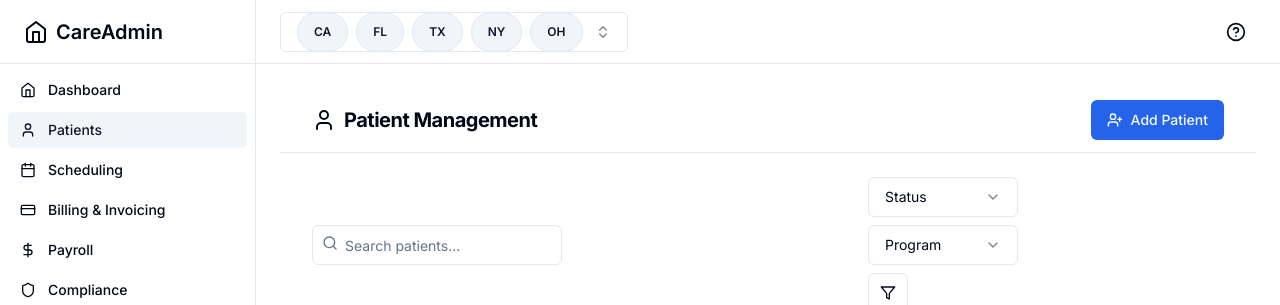
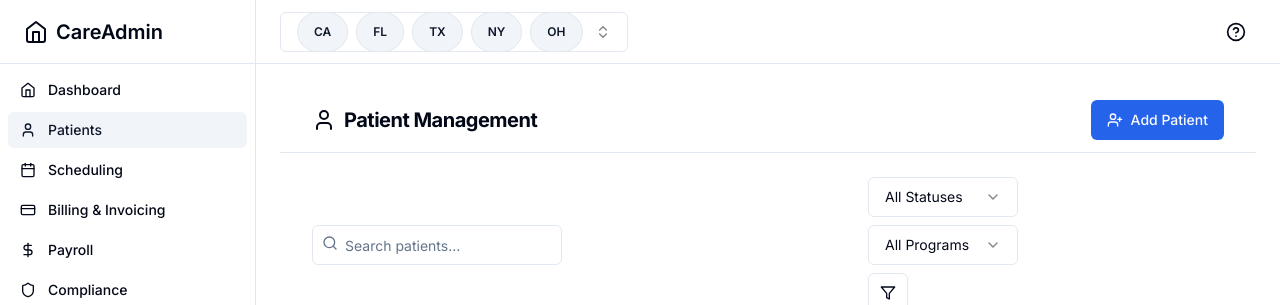
Before and after one commit to dzodze00/careadmin, a Next.js app: page /patients in a window 1280 px wide. Shown: the top 305 px of the page. Built offline with nearby package versions, Linux system fonts and the light colour scheme.

Commit message:
Update page.tsx

```diff
--- a/app/patients/page.tsx
+++ b/app/patients/page.tsx
@@ -221,7 +221,9 @@ export default function PatientsPage() {
               <div className="flex flex-wrap gap-2">
                 <Select value={statusFilter} onValueChange={setStatusFilter}>
                   <SelectTrigger className="w-[150px]">
-                    <SelectValue placeholder="Status" />
+                    <SelectValue placeholder="Status">
+                      {statusFilter === "all" ? "All Statuses" : statusFilter}
+                    </SelectValue>
                   </SelectTrigger>
                   <SelectContent>
                     <SelectItem value="all">All Statuses</SelectItem>
@@ -232,7 +234,9 @@ export default function PatientsPage() {
                 </Select>
                 <Select value={programFilter} onValueChange={setProgramFilter}>
                   <SelectTrigger className="w-[150px]">
-                    <SelectValue placeholder="Program" />
+                    <SelectValue placeholder="Program">
+                      {programFilter === "all" ? "All Programs" : programFilter}
+                    </SelectValue>
                   </SelectTrigger>
                   <SelectContent>
                     <SelectItem value="all">All Programs</SelectItem>
```
